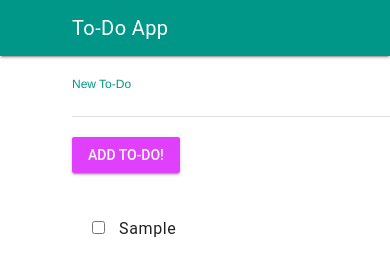
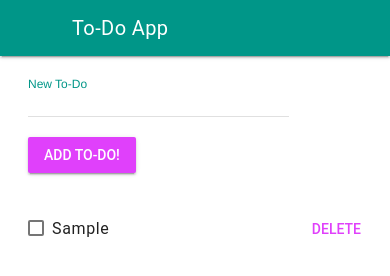
Before and after one commit to ihtoth/to-do-app, a plain HTML site: page index.html in a window 390 px wide. Both pictures are taken after typing "Sample" into the empty fields and a click on the button "ADD TO-DO!". Drawn offline with nearby package versions, Linux system fonts and the light colour scheme.

Commit message:
Checkpoint 6 changes include correcting js to re-render checkboxes created on the fly for to-dos. And CSS changed for improving responsiveness of list.

```diff
--- a/app.js
+++ b/app.js
@@ -68,7 +68,7 @@ function onReady(){
         newLi.appendChild(deleteButton);
         toDoList.appendChild(newLi);
 
-
+        componentHandler.upgradeDom();
     });
 
   }
--- a/main.css
+++ b/main.css
@@ -13,6 +13,7 @@
 .mdl-textfield{
   width: 400px;
 }
+
 main{
   padding-left: 80px;
   padding-top: 1rem;
@@ -23,4 +24,19 @@ main{
 main{
     padding-left: 72px;
   }
+
 }
+@media screen and (max-width:585px){
+.list-control{
+    width: 100%;
+  }
+.mdl-textfield{
+    width: 72%;
+  }
+main{
+    padding-left: 2rem;
+  }
+.mdl-list__item{
+    padding-left: 0;
+  }
+}
```
